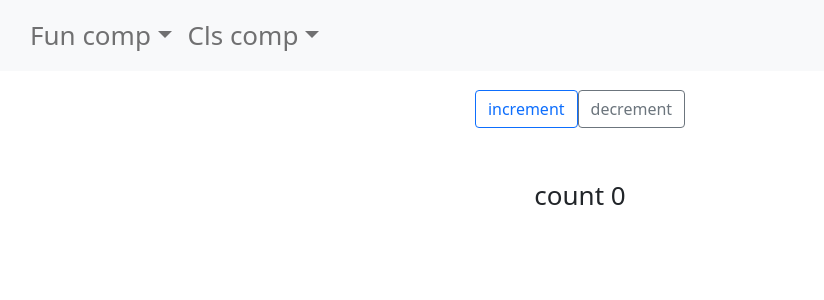
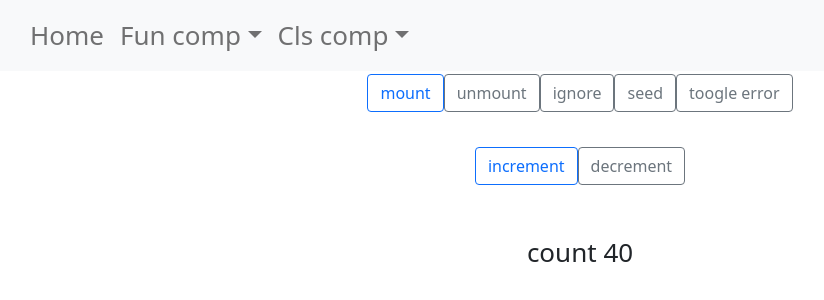
Before and after one commit to antoraphael/Seeker, a React (Create React App) app in the folder client/: page /lifecycle in a window 1280 px wide. Shown: the top 300 px of the page, without its empty margins (60-884 px from the left). Built offline with nearby package versions, Linux system fonts and the light colour scheme.

Commit message:
class components done

```diff
--- a/client/src/App.js
+++ b/client/src/App.js
@@ -5,7 +5,6 @@ import FunComp from './test components/Functional components/functionalComponent
 import EffectHook from './test components/Functional components/effectHook';
 import { Route, Routes, BrowserRouter as Router } from "react-router-dom";
 import LifecycleDemo from './test components/class components/lifecycle';
-
 
 function App() {
   return (
--- /dev/null
+++ b/client/src/test components/class components/counter.js
@@ -0,0 +1,86 @@
+import React from "react";
+import { Button } from "react-bootstrap";
+
+const ErrorComponent = () => {
+    <div>{props.ignore}</div>
+}
+
+
+export default class Counter extends React.Component {
+  constructor(props) {
+    super(props);
+
+    this.state = {
+      counter: 0,
+      seed: 0,
+    };
+
+    this.increment = () => this.setState({ counter: this.state.counter + 1 });
+    this.decrement = () => this.setState({ counter: this.state.counter - 1 });
+  }
+
+
+  // Lifecycle components ---------------------
+  componentDidMount() {
+    console.log("mounted");
+  }
+  componentDidUpdate(prevProps, prevState, snapShot) {
+    console.log("updated");
+  }
+
+  componentWillUnmount() {
+    console.log("unmounted");
+  }
+  shouldComponentUpdate(nextProps, nextState) {
+    if (
+      nextProps.ignoreProp &&
+      this.props.ignoreProp !== nextProps.ignoreProp
+    ) {
+      console.log("Should component update = NO");
+      return false;
+    }
+    console.log("Should component update = YES");
+    return true;
+  }
+
+
+  componentDidCatch(error, info) {
+    console.log("componet did catch error");
+
+    this.setState({error, info})
+  }
+  static getDerivedStateFromProps(props, state) {
+    if (props.seed && state.seed !== props.seed) {
+      return {
+        seed: props.seed,
+        counter: props.seed,
+      };
+    }
+    return null;
+  }
+
+
+  render() {
+      console.log("Render", this.state.error);
+    if(this.props.showErrorComponent && this.state.error){
+       return <div>An error has occured : {this.state.error.message}</div>
+    }
+    return (
+
+      <div>
+        <div className="mt-3"></div>
+        <Button variant="outline-primary" onClick={this.increment}>
+          increment
+        </Button>
+        <Button variant="outline-secondary" onClick={this.decrement}>
+          decrement
+        </Button>
+
+        <p className="pt-5">count {this.state.counter}</p>
+        {this.props.showErrorComponent ? <ErrorComponent /> : null }
+      </div>
+    );
+  }
+
+
+}
--- a/client/src/test components/class components/lifecycle.js
+++ b/client/src/test components/class components/lifecycle.js
@@ -1,31 +1,58 @@
 import React from "react";
 import NavBar from "../nav";
-import { Button } from 'react-bootstrap';
-
-
+import { Button } from "react-bootstrap";
+import Counter from "./counter";
 
 export default class LifecycleDemo extends React.Component {
-constructor (props) {
-    super(props)
+  constructor(props) {
+    super(props);
 
     this.state = {
-        counter: 0
-    }
+      mount: true,
+      ignorProp: 0,
+      seed: 40,
+      showErrorComponent: false,
+    };
 
-    this.increment = () => this.setState({counter: this.state.counter+1});
-    this.decrement = () => this.setState({counter: this.state.counter-1});
+    this.mount = () => this.setState({ mount: true });
+    this.unmount = () => this.setState({ mount: false });
+
+    this.ignoreProp = () => this.setState({ ignoreProp: Math.random() });
+    this.seed = () => this.setState({ seed: Number.parseInt(Math.random() * 100) });
+    this.toogleError = () => this.setState({showErrorComponent: !this.state.showErrorComponent})
   }
 
   render() {
     return (
       <div>
         <NavBar />
-      <div className="mt-3"></div>
-      <Button variant="outline-primary" onClick = {this.increment}>increment</Button>
-      <Button variant="outline-secondary" onClick = {this.decrement}>decrement</Button>
 
-<p className="pt-5">count  {this.state.counter}</p>
-
+        <div className="pb-3">
+          <Button variant="outline-primary" onClick={this.mount}>
+            mount
+          </Button>
+          <Button variant="outline-secondary" onClick={this.unmount}>
+            unmount
+          </Button>
+          <Button variant="outline-secondary" onClick={this.ignoreProp}>
+            ignore
+          </Button>
+          <Button variant="outline-secondary" onClick={this.seed}>
+            seed
+          </Button>
+          <Button variant="outline-secondary" onClick={this.toogleError}>
+            toogle error
+          </Button>
+        </div>
+        <div>
+          {this.state.mount ? (
+            <Counter
+              seed={this.state.seed}
+              ignoreProp={this.state.ignoreProp}
+              showErrorComponent={this.state.showErrorComponent}
+            />
+          ) : null}
+        </div>
       </div>
     );
   }
--- a/client/src/test components/nav.js
+++ b/client/src/test components/nav.js
@@ -9,7 +9,7 @@ const NavBar = () => {
     <Navbar.Toggle aria-controls="basic-navbar-nav" />
     <Navbar.Collapse id="basic-navbar-nav">
       <Nav className="me-auto">
-        {/* <Nav.Link href="#">Demo2</Nav.Link> */}
+        <Nav.Link href="/">Home</Nav.Link>
         <NavDropdown title="Fun comp" id="basic-nav-dropdown">
           <NavDropdown.Item href="/funcomp">UseState</NavDropdown.Item>
           <NavDropdown.Item href="/effectHook">useEffect</NavDropdown.Item>
```
Lines whose indentation alone changed are shown as unchanged.
